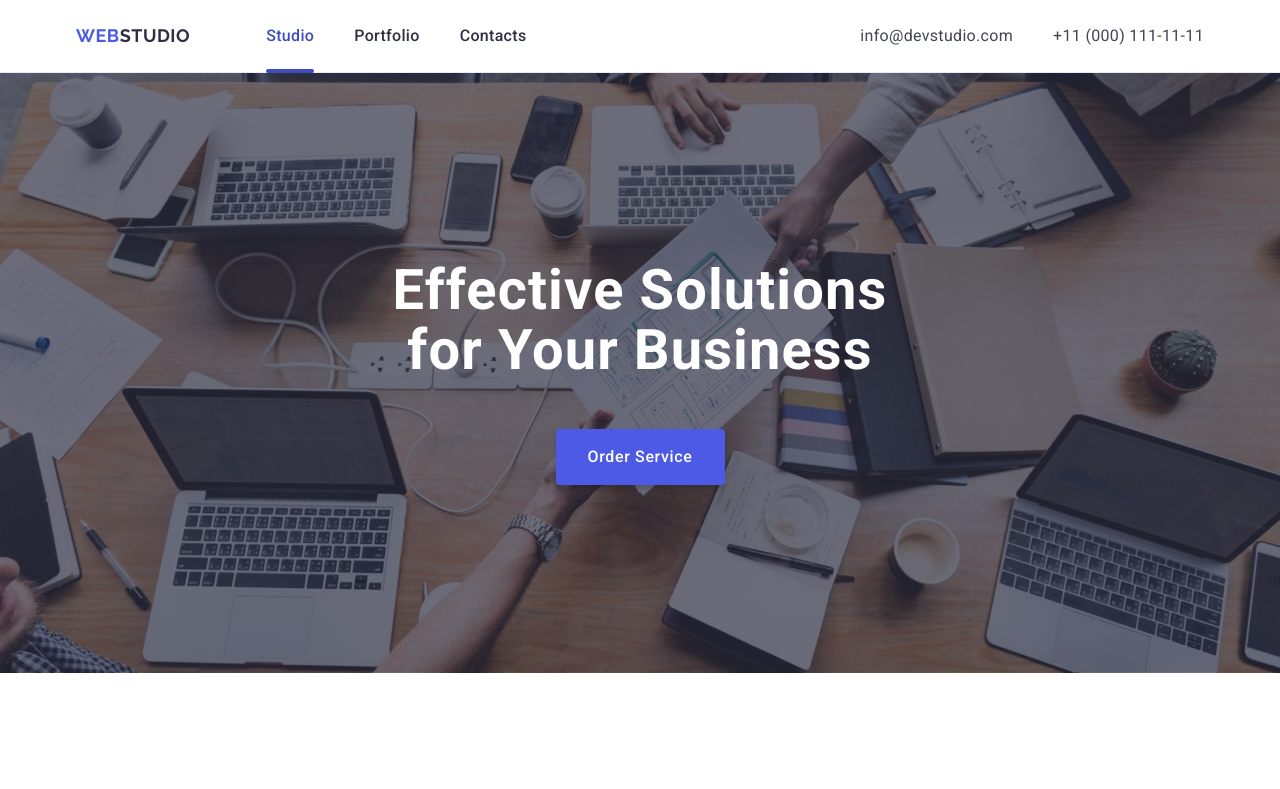
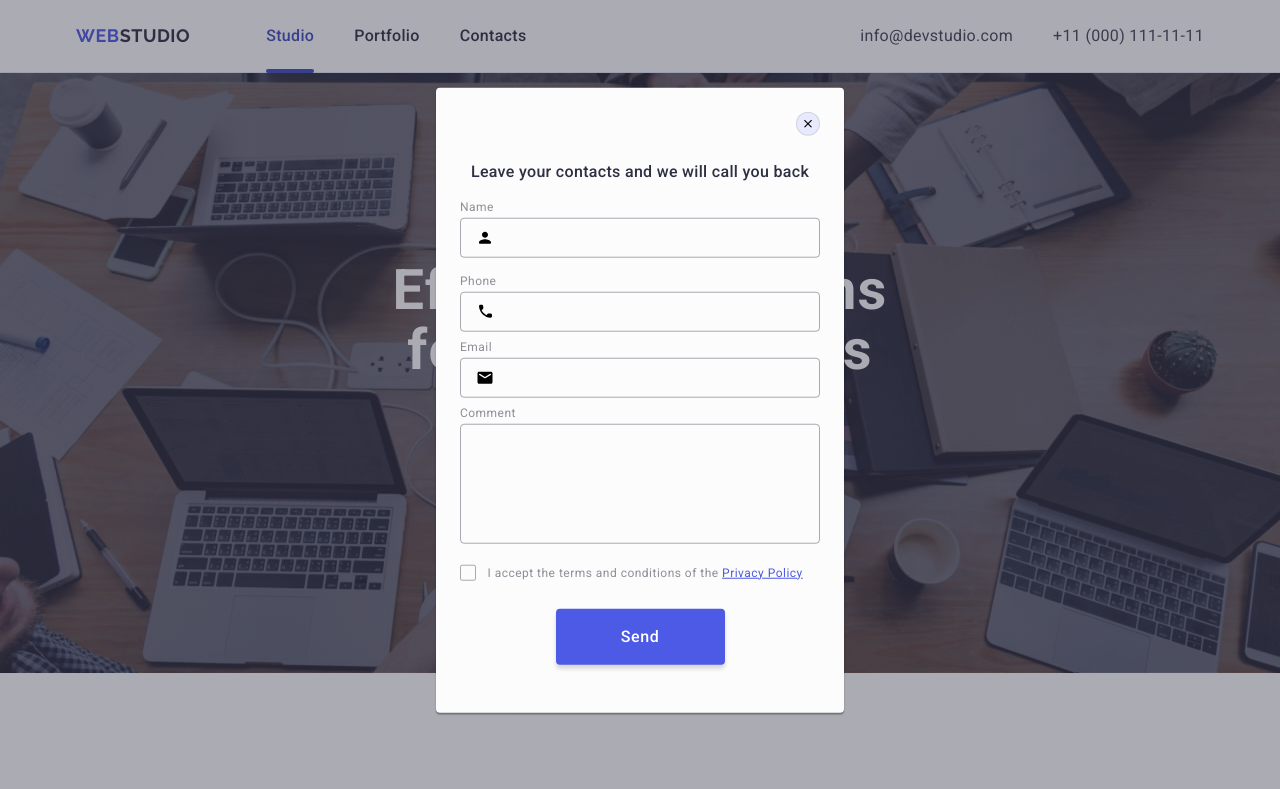
Before and after one commit to Cassel444/goit-markup-hw-05, a plain HTML site: page index.html in a window 1280 px wide. Shown: the top 789 px of the page. Drawn offline with nearby package versions, Linux system fonts and the light colour scheme.

Commit message:
Виправила зміни

```diff
--- a/css/styles.css
+++ b/css/styles.css
@@ -480,6 +480,7 @@ background-color: #404bbf;
     max-height: 40px;
     border: 1px solid #FFFFFF;
     border-radius: 4px;
+    color: #ffffff;
     background-color: transparent;
     padding: 8px 212px 8px 16px;
     box-shadow: 0px 4px 4px 0px #00000026;
@@ -500,6 +501,8 @@ background-color: #404bbf;
     color: #FFFFFF;
     background-color: #4D5AE5;
     text-align: center;
+    justify-content: center;
+    align-items: center;
     font-weight: 500;
     line-height: 1.5;
     letter-spacing: 0.04em;
@@ -520,6 +523,7 @@ background-color: #404bbf;
 }
 .icon-footer {
     fill: #FFFFFF;
+    margin-left: 16px;
 }
 
 /* Modal window */
@@ -537,20 +541,32 @@ background-color: #404bbf;
     display: flex;
     align-items: center;
     justify-content: center;
+    transition: opacity 250ms cubic-bezier(0.4, 0, 0.2, 1), visibility 250ms cubic-bezier(0.4, 0, 0.2, 1);
 }
-/* .backdrop.is-open {   */
+.backdrop.is-open {
     visibility: visible;
     pointer-events: initial;
     opacity: 1;
 }
 .modal {
-    background-color: #FCFCFC;
+    position: absolute;
+    top:50%;
+    left: 50%;
+    transform: translate(-50%, -50%) scale(1);
+    background: #fcfcfc;
+    box-shadow: 0px 1px 1px rgba(0, 0, 0, 0.14), 0px 1px 3px rgba(0, 0, 0, 0.12), 0px 2px 1px rgba(0, 0, 0, 0.2);
     border-radius: 4px;
+    transition: transform 250ms cubic-bezier(0.4, 0, 0.2, 1);
     width: 408px;
     min-height: 584px;
-    padding: 24px;
+    padding: 72px 24px 24px 24px;
 }
 .modal-btn {
+    position: absolute;
+    top: 24px;
+    right: 24px;
+    padding: 0;
+    cursor: pointer;
     display: flex;
     width: 24px;
     height: 24px;
@@ -570,7 +586,7 @@ background-color: #404bbf;
 }
 .modal-btn:hover,
 .modal-btn:focus {
-    background-color :#404BBF;
+    fill: #ffffff;
     border: none;
 }
 .modal-btn:hover .modal-btn-icon,
@@ -584,6 +600,9 @@ background-color: #404bbf;
     letter-spacing: 0.02em;
     text-align: center;
     margin-bottom: 16px;
+}
+.div-modal {
+    margin-bottom: 8px;
 }
 .modal-form {
     display: flex;
@@ -610,6 +629,7 @@ background-color: #404bbf;
     border: 1px solid #2E2F4266;
     border-radius: 4px;
     background-color: transparent;
+    outline: transparent;
     width: 100%;
     height: 40px;
     padding-left: 38px;
@@ -617,7 +637,7 @@ background-color: #404bbf;
     transition: border-color 250ms cubic-bezier(0.4, 0, 0.2, 1);
 }
 .form-input:focus {
-    border: 1px solid #4D5AE5;
+    border-color: #4D5AE5;
     border-radius: 4px;
     outline: transparent;
 }
@@ -639,7 +659,7 @@ background-color: #404bbf;
     width: 100%;
     resize: vertical;
     max-width: 360px;
-    max-height: 120px;
+    height: 120px;
     border: 1px solid #2E2F4266;
     border-radius: 4px;
     color: rgba(46, 47, 66, 0.4);
@@ -648,15 +668,14 @@ background-color: #404bbf;
     letter-spacing: 0.04em;
     line-height: 1.17;
     background-color: inherit;
-    padding-top: 8px;
-    padding-left: 16px;
+    padding: 8px 16px;
+    outline: transparent;
     resize: none;
     transition-property: border-color;
     transition: border-color 250ms cubic-bezier(0.4, 0, 0.2, 1);
 }
 .user-comment:focus {
     border-color: #4D5AE5;
-    outline: transparent;
 }
 .user-comment::placeholder {
     font-size: 12px;
@@ -668,7 +687,7 @@ background-color: #404bbf;
 .checkbox {
     margin-bottom: 24px;
 }
-.checkbox-input {
+.visually-hidden {
     position: absolute;
     width: 1px;
     height: 1px;
@@ -694,15 +713,12 @@ background-color: #404bbf;
     transition: background-color 250ms cubic-bezier(0.4, 0, 0.2, 1),
     border 250ms cubic-bezier(0.4, 0, 0.2, 1), fill 250ms cubic-bezier(0.4, 0, 0.2, 1);
 }
-.checkbox-icon:hover,
-.checkbox-icon:focus {
-    background-color: #404BBF;
-    border: none;
-}
 
-.checkbox-input:checked + .checkbox-icon {
 
-    fill: #FFFFFF;
+.visually-hidden:checked + .checkbox-icon {
+background-color:#404bbf;
+border: none;
+fill: #F4F4FD;
 }
 .check-text {
     color: #8E8F99;
@@ -712,7 +728,7 @@ background-color: #404bbf;
     letter-spacing: 0.04em;
 }
 .terms {
-    color: #4D5AE5;
+    color: #4d5ae5;
     text-decoration: underline;
     line-height: 16px;
 }
@@ -724,11 +740,17 @@ background-color: #404bbf;
     box-shadow: 0px 4px 4px 0px #00000026;
     padding: 16px 32px;
     color: #FFFFFF;
-    width: 169px;
+    min-width: 169px;
     height: 56px;
     margin-right: auto;
     margin-bottom: 0;
     margin-left: auto;
     border: none;
     margin-bottom: 24px;
+    font-weight: 500;
+    line-height: 1.5;
+    letter-spacing: 0.04em;
+    cursor: pointer;
+    transition: background-color 250ms cubic-bezier(0.4, 0, 0.2, 1);
+
 }
--- a/index.html
+++ b/index.html
@@ -478,15 +478,15 @@
 
         <form class="modal-form" name="modal-form">
           <div class="div-modal">
-            <label class="form-label" for="username">Name</label>
+            <label class="form-label" for="user-name">Name</label>
             <div class="field">
               <input
                 class="form-input"
-                id="username"
+                id="user-name"
                 type="text"
-                name="username"
+                name="user-name"
                 required />
-              <svg class="modal-icon" width="18" height="18">
+              <svg class="modal-icon" width="18" height="24">
                 <use href="./images/icons.svg#icon-person-black"></use>
               </svg>
             </div>
@@ -520,22 +520,22 @@
             </div>
           </div>
           <div class="form-modal-textarea">
-            <label class="form-label" for="feedback">Comment</label>
+            <label class="form-label" for="user-comment">Comment</label>
             <textarea
               class="user-comment"
-              name="feedback"
-              id="feedback"
+              name="user-comment"
+              id="user-comment"
               placeholder="Text input">
             </textarea>
           </div>
           <div class="checkbox">
             <input
-              class="checkbox-input"
+              class="visually-hidden"
               type="checkbox"
-              name="user-agree"
-              id="user-agree"
+              name="user-privacy"
+              id="user-privacy"
               value="true" />
-            <label class="form-label">
+            <label class="form-label" for="user-privacy">
               <span class="checkbox-icon">
                 <svg class="icon-check" width="10" height="8">
                   <use href="./images/icons.svg#icon-Vector"></use>
```
